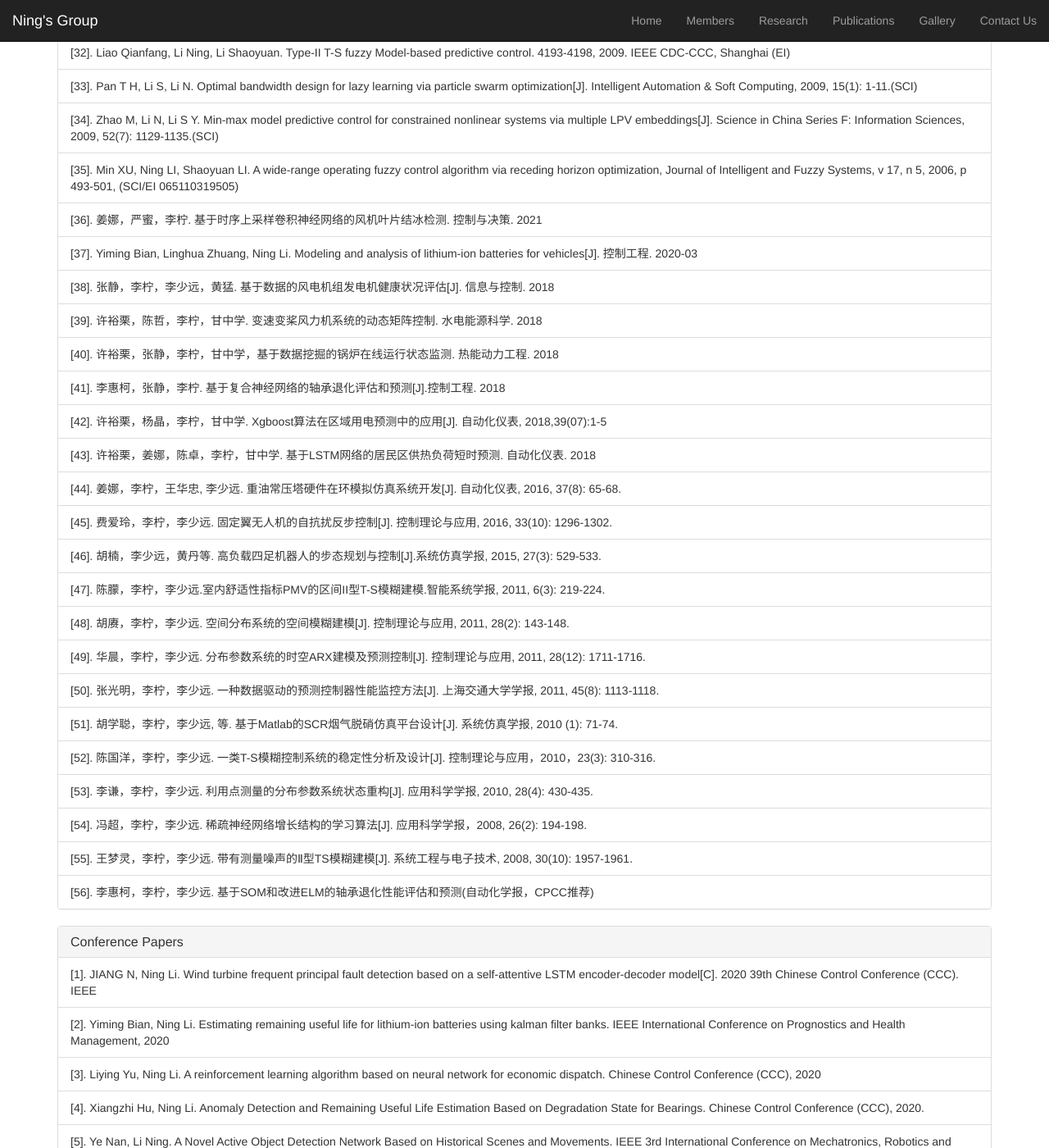
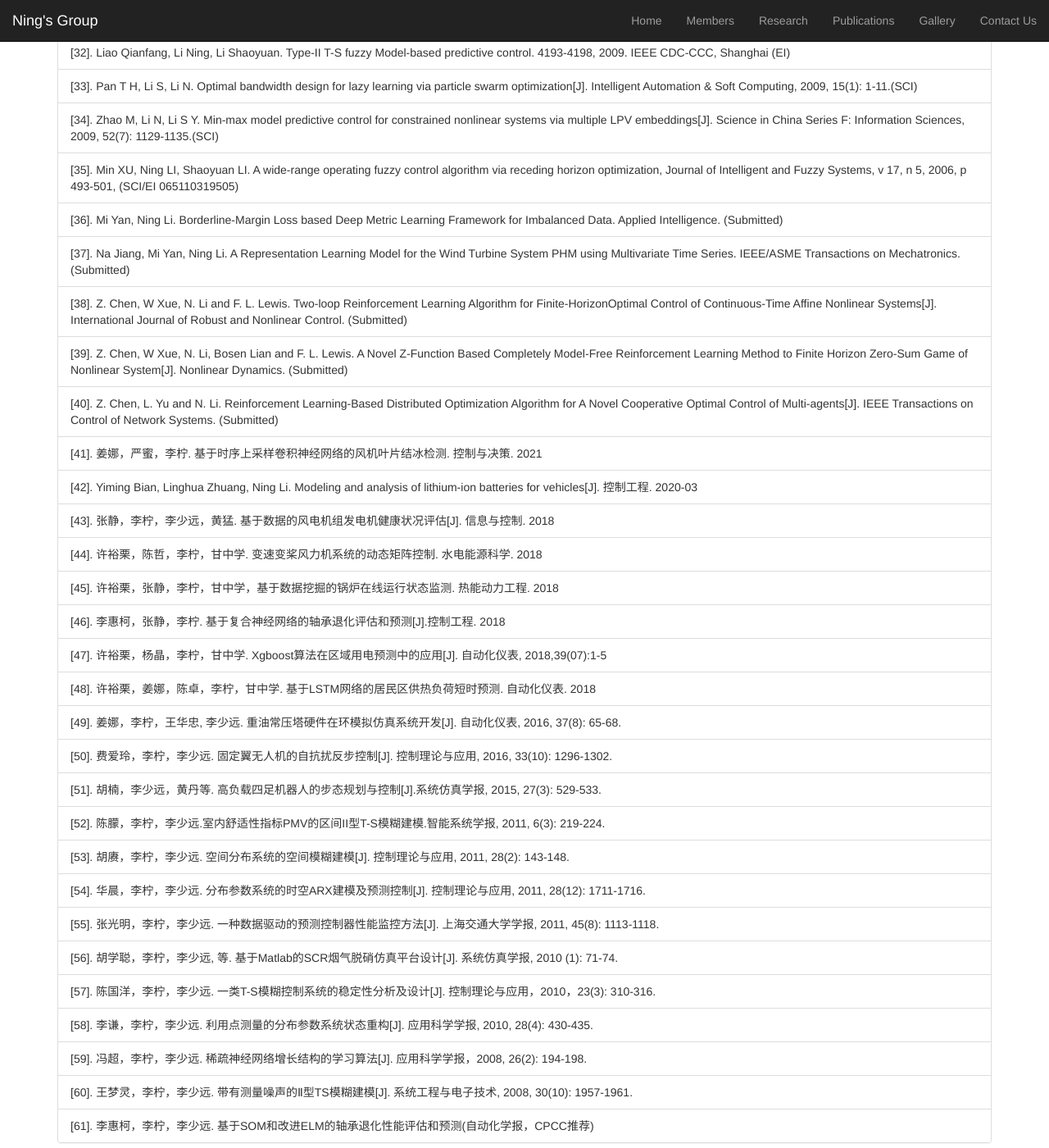
Before and after one commit to academic532/academic532.github.io, a Jekyll site: the page built from publications/index.html, in a window 1280 px wide and 1400 px high, scrolled down 1707 px. Shown: the whole window at 82% size. Built offline with Jekyll 4.4.1, drawn with Linux system fonts in a browser that asks for light colours; nearby versions of some CDN libraries; some of the changed text lies outside the part shown.

Commit message:
更新已投出论文

```diff
--- a/_data/publications.json
+++ b/_data/publications.json
@@ -39,6 +39,11 @@
          "Pan T H, Li S, Li N. Optimal bandwidth design for lazy learning via particle swarm optimization[J]. Intelligent Automation & Soft Computing, 2009, 15(1): 1-11.(SCI)",
          "Zhao M, Li N, Li S Y. Min-max model predictive control for constrained nonlinear systems via multiple LPV embeddings[J]. Science in China Series F: Information Sciences, 2009, 52(7): 1129-1135.(SCI)",
          "Min XU, Ning LI, Shaoyuan LI. A wide-range operating fuzzy control algorithm via receding horizon optimization, Journal of Intelligent and Fuzzy Systems, v 17, n 5, 2006, p 493-501, (SCI/EI 065110319505)",
+         "Mi Yan, Ning Li. Borderline-Margin Loss based Deep Metric Learning Framework for Imbalanced Data. Applied Intelligence. (Submitted)",
+         "Na Jiang, Mi Yan, Ning Li. A Representation Learning Model for the Wind Turbine System PHM using Multivariate Time Series. IEEE/ASME Transactions on Mechatronics. (Submitted)",
+         "Z. Chen, W Xue, N. Li and F. L. Lewis. Two-loop Reinforcement Learning Algorithm for Finite-HorizonOptimal Control of Continuous-Time Affine Nonlinear Systems[J]. International Journal of Robust and Nonlinear Control. (Submitted)",
+         "Z. Chen, W Xue, N. Li, Bosen Lian and F. L. Lewis. A Novel Z-Function Based Completely Model-Free Reinforcement Learning Method to Finite Horizon Zero-Sum Game of Nonlinear System[J]. Nonlinear Dynamics. (Submitted)",
+         "Z. Chen, L. Yu and N. Li. Reinforcement Learning-Based Distributed Optimization Algorithm for A Novel Cooperative Optimal Control of Multi-agents[J]. IEEE Transactions on Control of Network Systems. (Submitted)",
 
          "姜娜，严蜜，李柠. 基于时序上采样卷积神经网络的风机叶片结冰检测. 控制与决策. 2021",
          "Yiming Bian, Linghua Zhuang, Ning Li. Modeling and analysis of lithium-ion batteries for vehicles[J]. 控制工程. 2020-03",
@@ -121,11 +126,11 @@
          "Wang M, Li N, Li S. Type-2 TS fuzzy modeling for the dynamic systems with measurement noise[C]//Fuzzy Systems, 2008. FUZZ-IEEE 2008.(IEEE World Congress on Computational Intelligence). IEEE International Conference on. IEEE, 2008: 443-448. ",
          "Feng Chao, Li Ning, Li Shaoyuan. Learning Algorithms of Growing Sparse Neural Networks. International Conference on Modelling, Identification and Control, June 28-July 2, 2008(EI) ",
 
-         "卞一鸣,庄玲华,李柠. 车载锂电池生热模型建模与分析[A]. 中国自动化学会过程控制专业委员会.第30届中国过程控制会议（CPCC 2019）",
+         "卞一鸣, 庄玲华, 李柠. 车载锂电池生热模型建模与分析[A]. 中国自动化学会过程控制专业委员会.第30届中国过程控制会议（CPCC 2019）",
          "胡祥志，庄玲华，李柠. BP-PID 算法在电动汽车空调温度控制中的应用.CPCC2019",
          "严蜜, 李柠, 甘中学. 基于非监督特征深度学习的手写数字识别.CPCC2018",
          "康志恒, 吴同茂, 李柠, 甘中学, 基于 LabVIEW 和 moRIO 的磁悬浮综合实验平台设计.CPCC2018",
-         "宋娜,邹卫军, 李柠, 甘中学. 激光武器跟踪平台的视频传输及同步显示软件设计.CPCC2018",
+         "宋娜, 邹卫军, 李柠, 甘中学. 激光武器跟踪平台的视频传输及同步显示软件设计.CPCC2018",
          "徐金玉，费飞，李柠.基于惯性传感器和Unity的运动捕捉系统.CPCC2018"
       ]
     },
```
